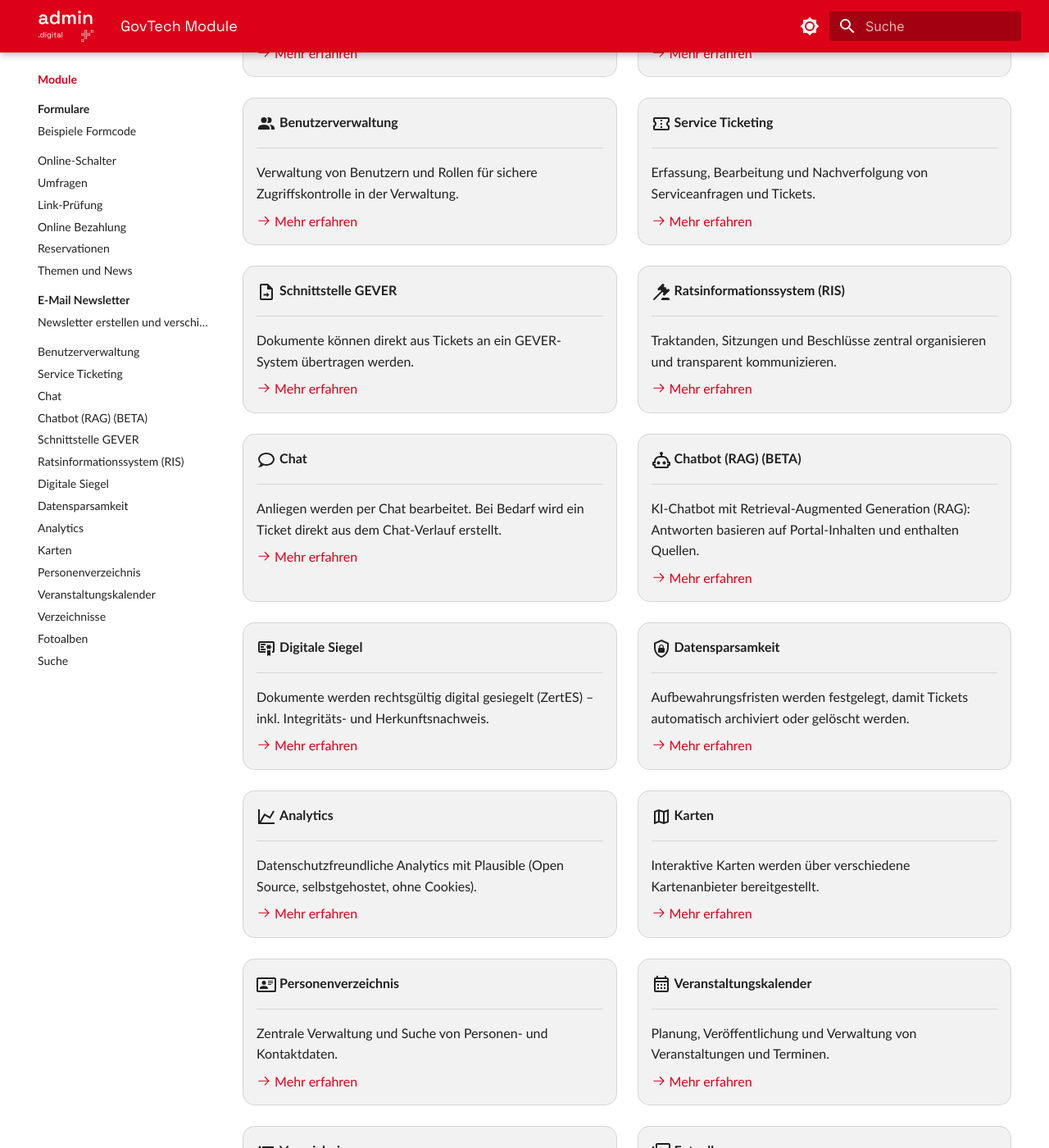
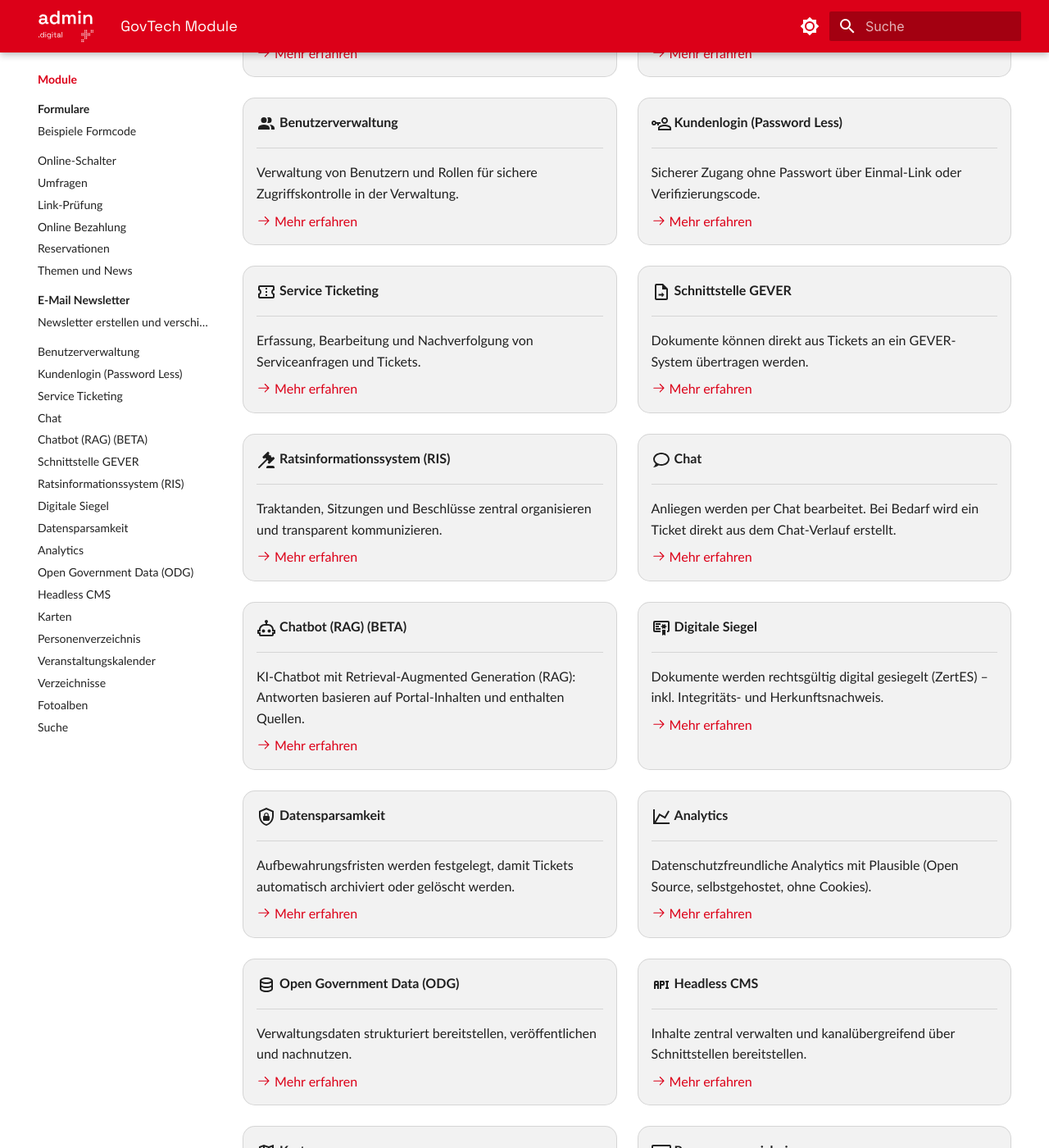
Before and after one commit to seantis/docs-admin-digital, an MkDocs documentation site: the page built from content/module/index.md, in a window 1280 px wide and 1400 px high, scrolled down 1143 px. Shown: the whole window at 82% size. Built offline with MkDocs 1.6.1 and Material for MkDocs 9.7.7, drawn with Linux system fonts in a browser that asks for light colours.

Commit message:
Password less login

```diff
--- a/content/module/index.md
+++ b/content/module/index.md
@@ -82,6 +82,14 @@ admin.digital bietet eine Reihe von Modulen, die speziell auf die Bedürfnisse d
 
     [:octicons-arrow-right-24: Mehr erfahren](/module/benutzerverwaltung/)
 
+-   :material-account-key-outline:{ .lg .middle } **Kundenlogin (Password Less)**
+
+    ---
+
+    Sicherer Zugang ohne Passwort über Einmal-Link oder Verifizierungscode.
+
+    [:octicons-arrow-right-24: Mehr erfahren](/module/kundenlogin-password-less/)
+
 -   :material-ticket-confirmation-outline:{ .lg .middle } **Service Ticketing**
 
     ---
@@ -146,6 +154,22 @@ admin.digital bietet eine Reihe von Modulen, die speziell auf die Bedürfnisse d
 
     [:octicons-arrow-right-24: Mehr erfahren](/module/analytics/)
 
+-   :material-database-outline:{ .lg .middle } **Open Government Data (ODG)**
+
+    ---
+
+    Verwaltungsdaten strukturiert bereitstellen, veröffentlichen und nachnutzen.
+
+    [:octicons-arrow-right-24: Mehr erfahren](/module/open-government-data/)
+
+-   :material-api:{ .lg .middle } **Headless CMS**
+
+    ---
+
+    Inhalte zentral verwalten und kanalübergreifend über Schnittstellen bereitstellen.
+
+    [:octicons-arrow-right-24: Mehr erfahren](/module/headless-cms/)
+
 -   :material-map-outline:{ .lg .middle } **Karten**
 
     ---
--- a/mkdocs.yml
+++ b/mkdocs.yml
@@ -104,6 +104,7 @@ nav:
         - module/e-mail-newsletter/index.md
         - Newsletter erstellen und verschicken: module/e-mail-newsletter/erstellen-und-verschicken.md
       - Benutzerverwaltung: module/benutzerverwaltung/index.md
+      - Kundenlogin (Password Less): module/kundenlogin-password-less/index.md
       - Service Ticketing: module/service-ticketing/index.md
       - Chat: module/chat/index.md
       - Chatbot (RAG) (BETA): module/chatbot/index.md
@@ -112,6 +113,8 @@ nav:
       - Digitale Siegel: module/digitale-siegel/index.md
       - Datensparsamkeit: module/datensparsamkeit/index.md
       - Analytics: module/analytics/index.md
+      - Open Government Data (ODG): module/open-government-data/index.md
+      - Headless CMS: module/headless-cms/index.md
       - Karten: module/karten/index.md
       - Personenverzeichnis: module/personenverzeichnis/index.md
       - Veranstaltungskalender: module/veranstaltungskalender/index.md
```
Also changed, not shown: content/module/headless-cms/index.md (added, +21 -0 lines), content/module/kundenlogin-password-less/index.md (added, +21 -0 lines), content/module/open-government-data/index.md (added, +21 -0 lines).
